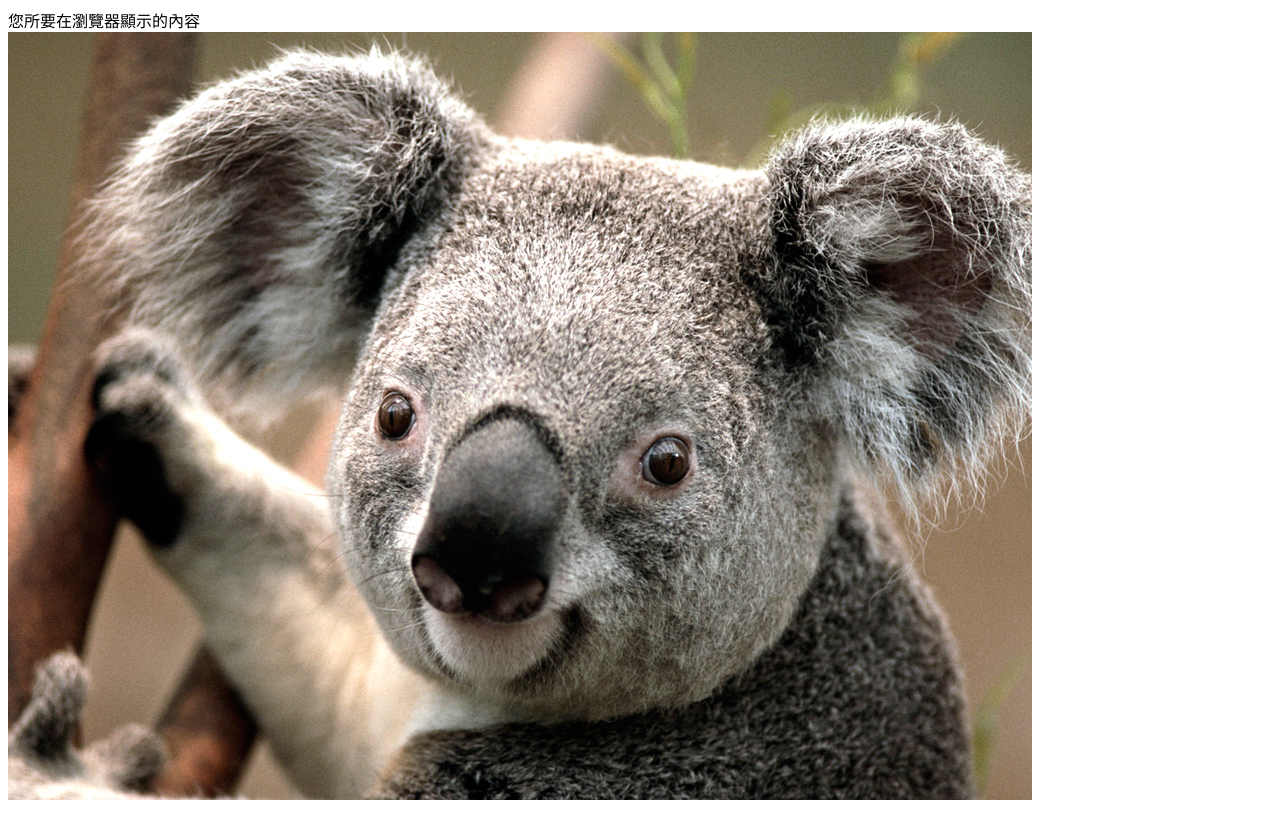
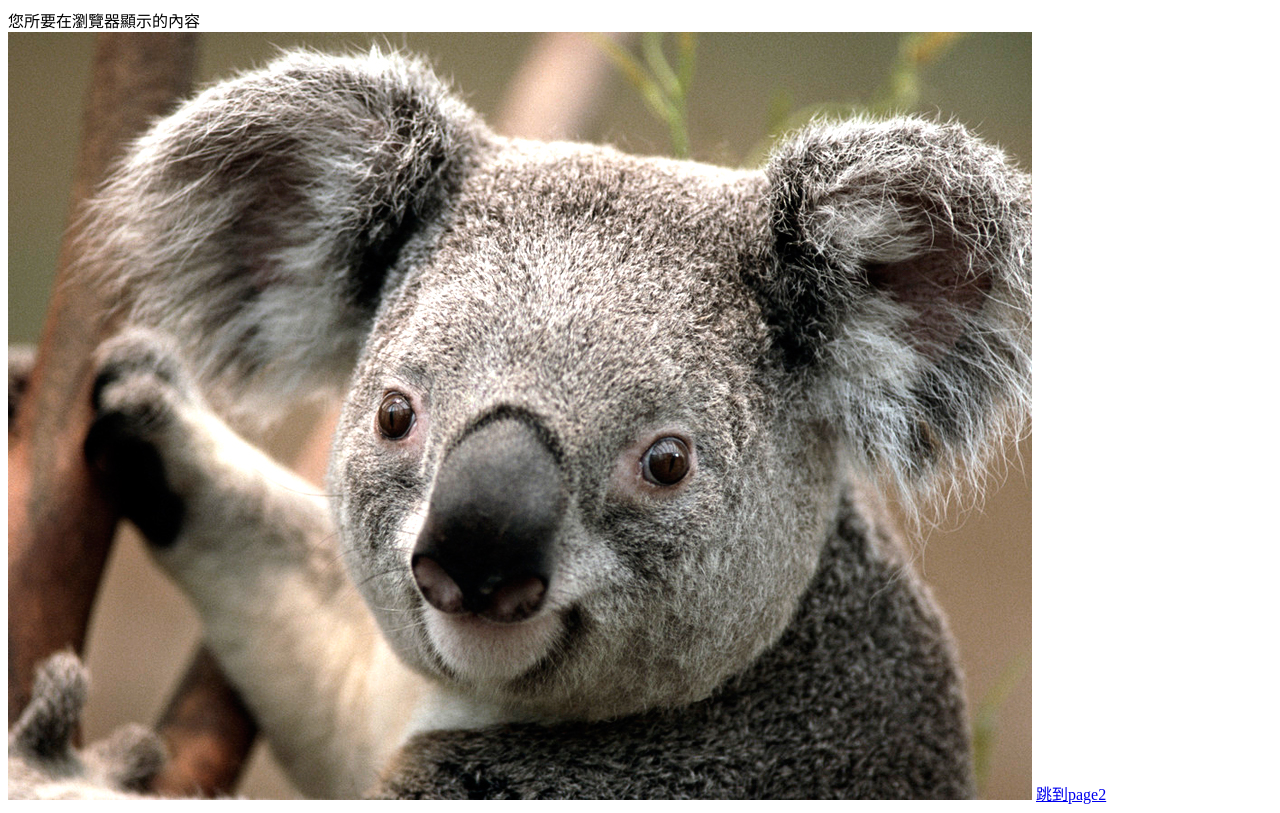
Before and after one commit to miaoyuW/Oct18, a plain HTML site: page page1.html in a window 1280 px wide. Drawn offline with Linux system fonts and the light colour scheme.

Commit message:
Update page1.html

```diff
--- a/page1.html
+++ b/page1.html
@@ -24,6 +24,7 @@ miaoyupage1
 <body>
 您所要在瀏覽器顯示的內容 <br>
 <img src="Koala.jpg">
+<a href="#miaoyupage2">跳到page2</a>
 </body>
 
 </html>
```
